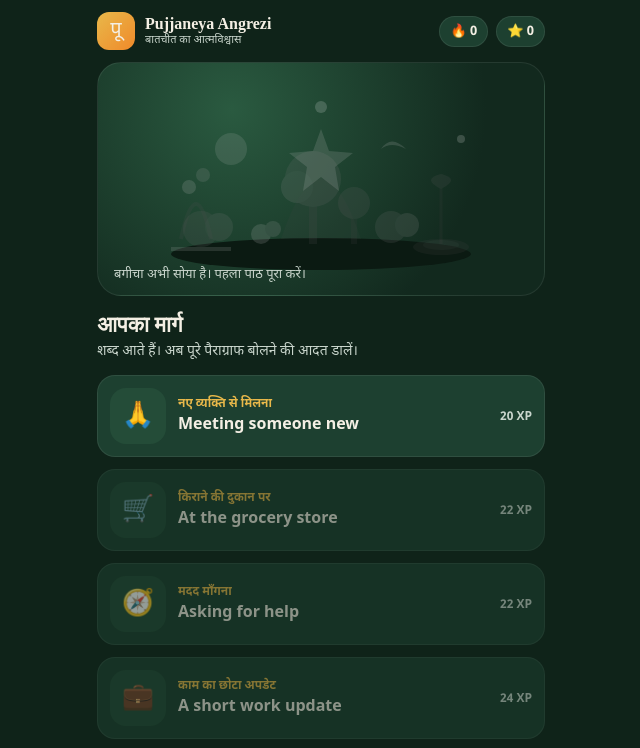
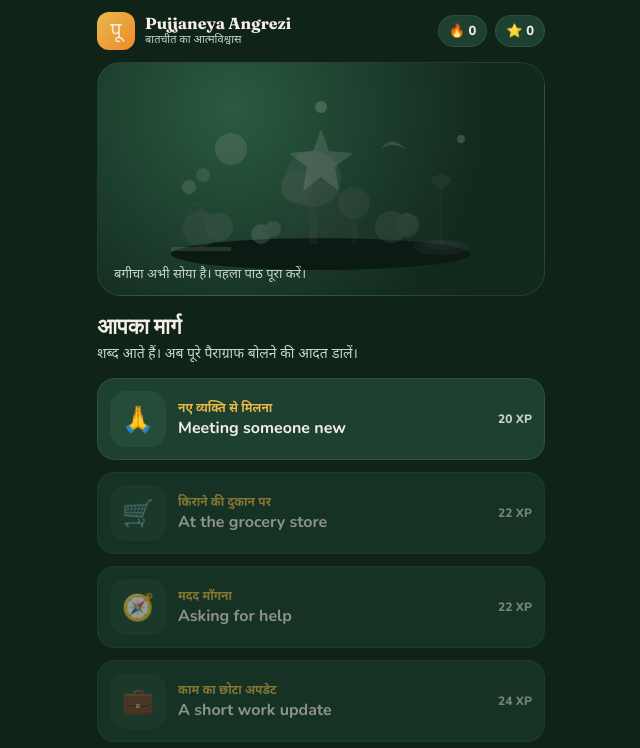
Before and after one commit to vikkp/PujjaneyaAngrezi, a plain HTML site: page index.html in a window 1280 px wide. Shown: the top 748 px of the page, without its empty margins (319-959 px from the left). Drawn offline with nearby package versions, Linux system fonts and the light colour scheme.

Commit message:
Restore full index: fonts, PWA tags, all compound chapter scripts

```diff
--- a/index.html
+++ b/index.html
@@ -4,8 +4,12 @@
   <meta charset="UTF-8" />
   <meta name="viewport" content="width=device-width, initial-scale=1, viewport-fit=cover, maximum-scale=1" />
   <meta name="apple-mobile-web-app-capable" content="yes" />
+  <meta name="apple-mobile-web-app-status-bar-style" content="black-translucent" />
   <meta name="theme-color" content="#1a3a2a" />
-  <title>Pujjaneya Angrezi</title>
+  <title>Pujjaneya Angrezi · बातचीत का आत्मविश्वास</title>
+  <link rel="preconnect" href="https://fonts.googleapis.com" />
+  <link rel="preconnect" href="https://fonts.gstatic.com" crossorigin />
+  <link href="https://fonts.googleapis.com/css2?family=Fraunces:opsz,wght@9..144,500;9..144,700&family=Noto+Sans+Devanagari:wght@400;600;700&family=Nunito:wght@500;700;800&display=swap" rel="stylesheet" />
   <link rel="stylesheet" href="styles.css" />
   <link rel="manifest" href="manifest.json" />
 </head>
```
